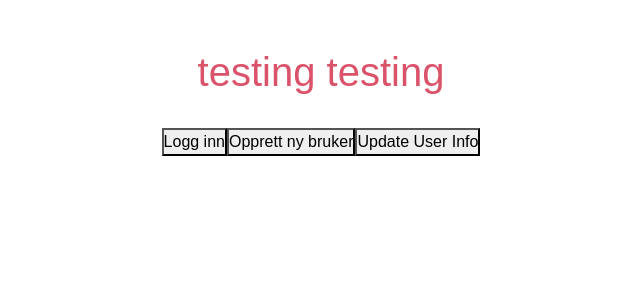
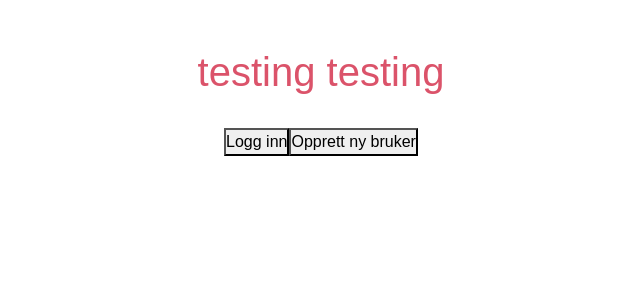
Before and after one commit to fielcool/app2000-gruppe13, a React (Create React App) app in the folder client/: page / in a window 1280 px wide. Shown: the top 300 px of the page, without its empty margins (319-959 px from the left). Built offline with nearby package versions, Linux system fonts and the light colour scheme.

Commit message:
modified:   client/src/App.js

```diff
--- a/client/src/App.js
+++ b/client/src/App.js
@@ -16,9 +16,6 @@ export default function App() {
     navigate("/LoginUser");
   };
 
-  const handleUpdateUserInfoClick = () => {
-    navigate("/UpdateUserInfo");
-  };
 
   return (
     <div className="main">
@@ -30,10 +27,6 @@ export default function App() {
         <button onClick={handleUserCreationClick} className="create-user-button">
           Opprett ny bruker
         </button>
-        <button onClick={handleUpdateUserInfoClick} className="update-user-info-button">
-          Update User Info
-        </button>
-        {/* Remove the UpdateUserInfoForm component from here */}
       </div>
     </div>
   );
```
